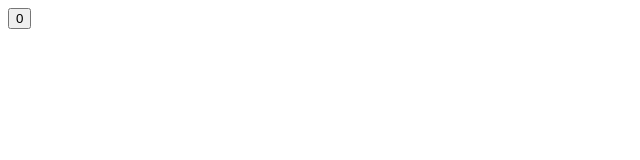
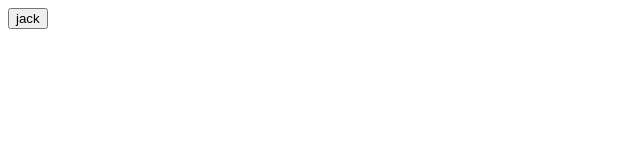
Before and after one commit to 6330A/react-study, a React (Vite) app: page / in a window 1280 px wide. Shown: the top 160 px of the page, without its empty margins (0-640 px from the left). Built offline with nearby package versions, Linux system fonts and the light colour scheme.

Commit message:
useState修改复杂对象

```diff
--- a/src/App.jsx
+++ b/src/App.jsx
@@ -6,16 +6,18 @@ import { useState } from 'react'
 function App() {
 
   // 1.调用useState添加状态变量
-  const [count, setMyCount] = useState(0)
+  const [form, setForm] = useState({
+    name: "jack"
+  })
 
   // 2.点击事件回调
   const handleClick = () => {
-    setMyCount(count + 1)
+    setForm({ ...form, name: "mike" })
   }
 
   return (
     <div className="App">
-      <button onClick={handleClick}>{count}</button>
+      <button onClick={handleClick}>{form.name}</button>
     </div>
   )
 }
```
